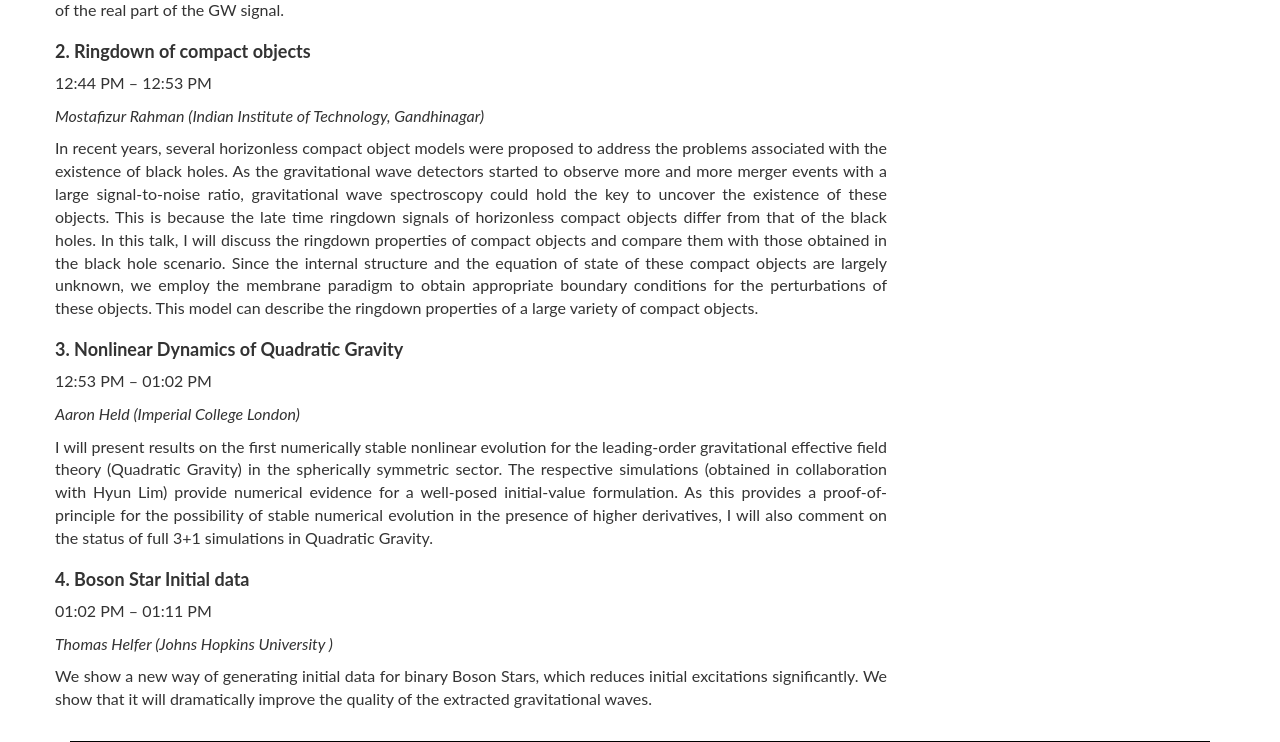
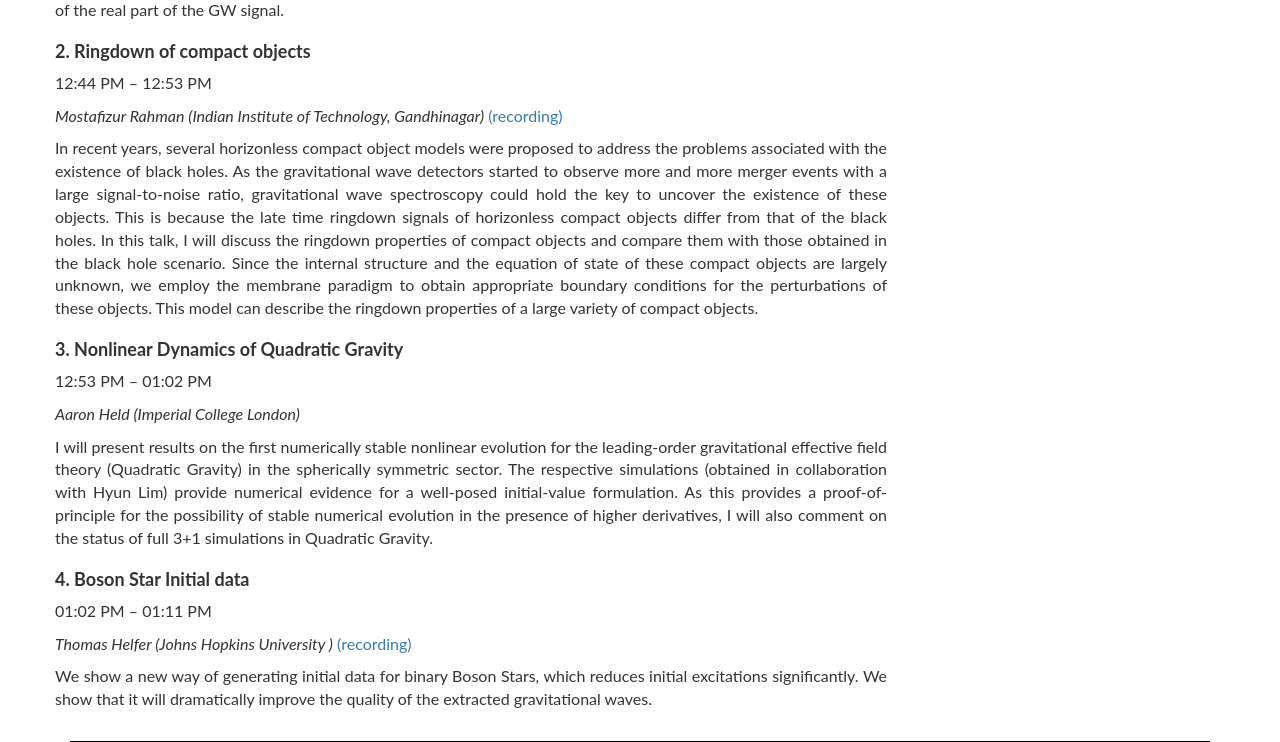
Before and after one commit to EinsteinToolkit/et2021uiuc, a Jekyll site: the page built from _lectures/17-Lightning2/index.md, in a window 1280 px wide and 1290 px high. Shown: the part 394-1136 px from the top of the window. Built offline with Jekyll 4.4.1, drawn with Linux system fonts in a browser that asks for light colours; some of the changed lines change nothing that is shown.

Commit message:
link to recording lightning2

```diff
--- a/_lectures/17-Lightning2/index.md
+++ b/_lectures/17-Lightning2/index.md
@@ -9,6 +9,11 @@ author:
   - Mostafizur Rahman
   - Aaron Held
   - Thomas Helfer
+recordings:
+  MostafizurRahman:
+    https://youtu.be/m2mr0pu7zQg
+  ThomasHelfer:
+    https://youtu.be/b3jgTqzURAw
 ---
 {% include base.html %}
 
```
